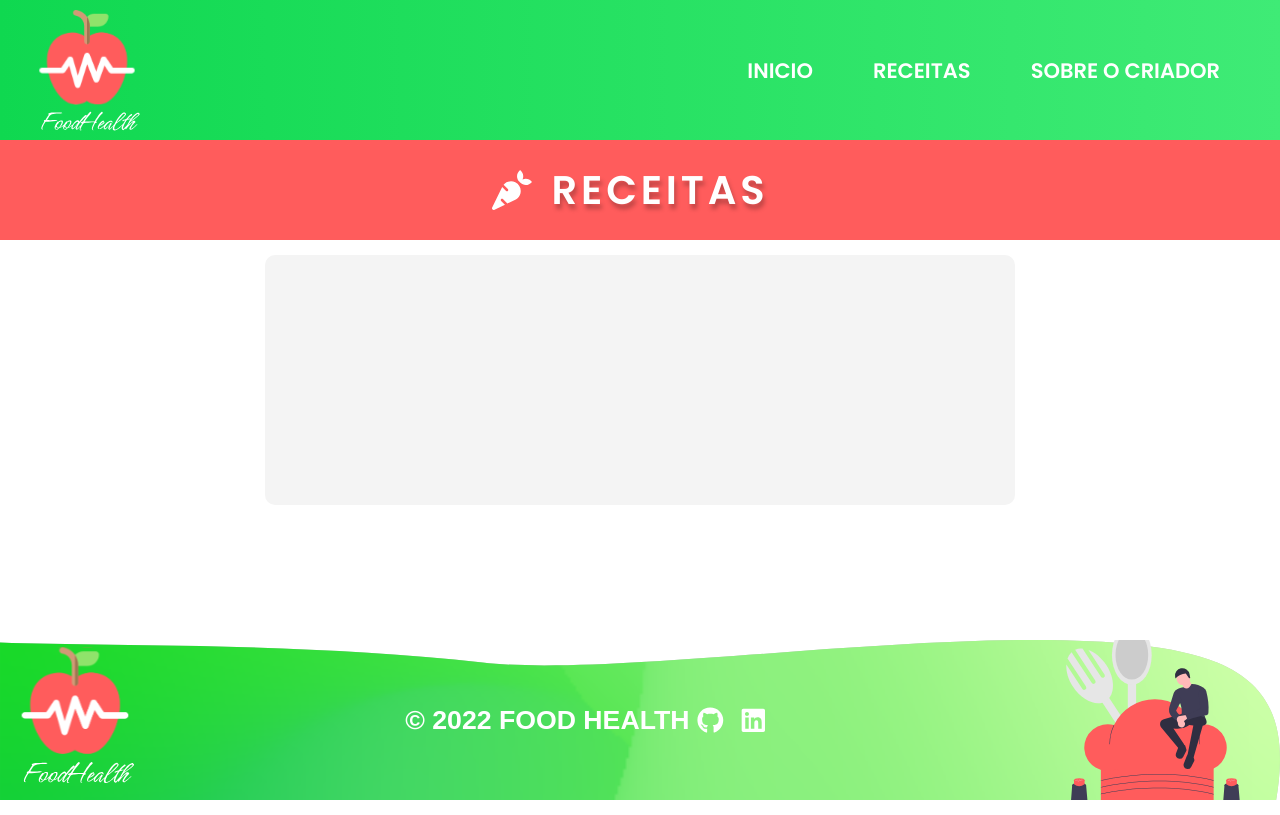
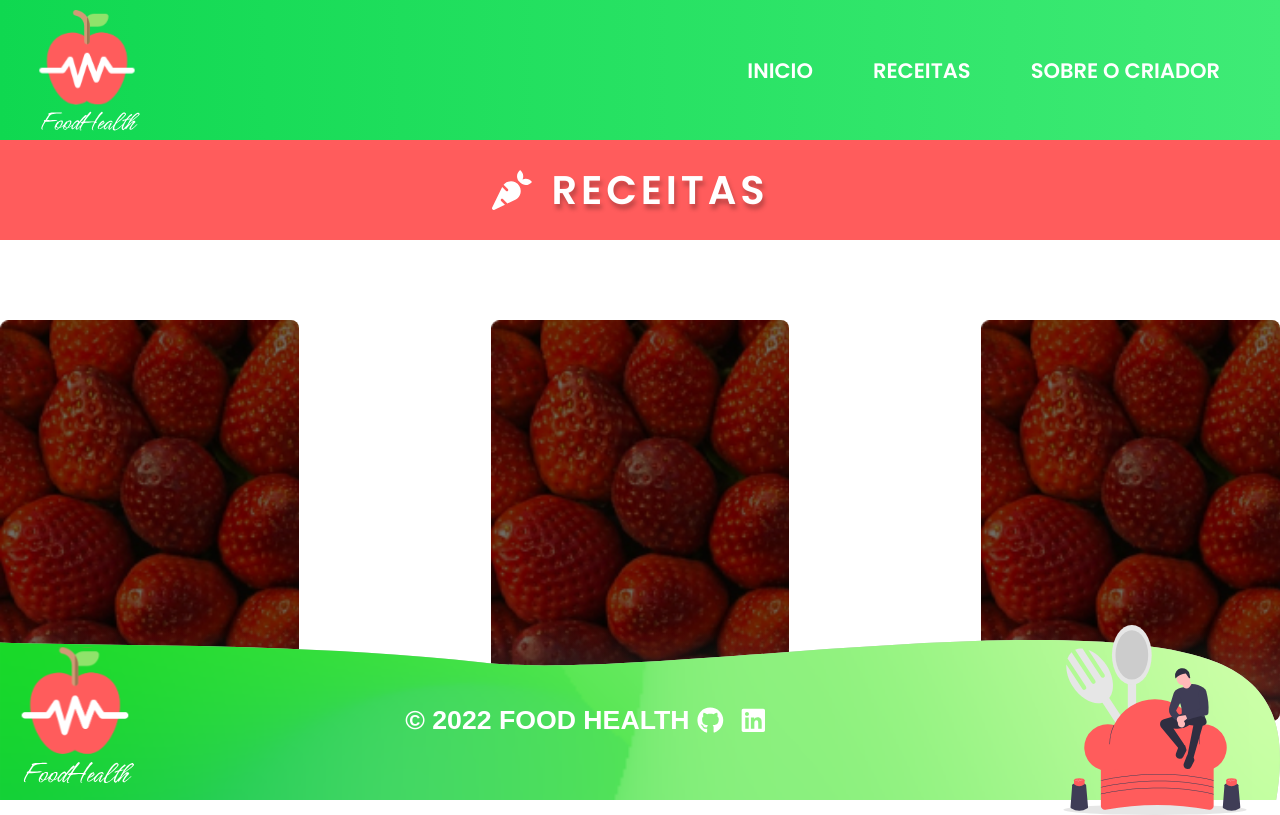
Before and after one commit to Giuzntt/FoodHealth---React, a Next.js app: page /Recipes in a window 1280 px wide. Built offline with nearby package versions, Linux system fonts and the light colour scheme.

Commit message:
Criando cards

```diff
--- /dev/null
+++ b/src/components/RecipeComponent/index.tsx
@@ -0,0 +1,31 @@
+import { Card } from "./styles";
+
+
+
+
+
+// 28:15
+const RecipeComponent = () => {
+    return (
+      <>
+        <Card backgroundImage="/images/card/1.jpg" >
+          <div className="card-content">
+            <h2 className="card-title">Meu titulo</h2>
+            <p className="card-body">
+
+              Lorem ipsum dolor sit amet consectetur adipisicing elit. Excepturi
+              aspernatur animi ad accusantium minus omnis incidunt eos eaque
+              fugit. Unde, quos exercitationem?
+            </p>
+            <a href="#" className="button">
+              Saiba mais...
+            </a>
+          </div>
+        </Card>
+      </>
+    );
+
+}
+
+
+export default RecipeComponent;
--- /dev/null
+++ b/src/components/RecipeComponent/styles.ts
@@ -0,0 +1,81 @@
+import styled from "styled-components";
+
+interface CardProps{
+    backgroundImage: string;
+}
+
+export const Card = styled.div<CardProps>`
+  //usar variaveis no css
+
+  color: var(--clr-neutral-100);
+  background-image: url(${(props) => props.backgroundImage});
+  background-size: cover;
+  padding: 8rem 0 0;
+  max-width: 35ch;
+  border-radius: 0.5rem;
+  overflow: hidden;
+  transition: transform 500ms ease;
+
+  .card-content {
+    --padding: 1.5rem;
+    padding: var(--padding);
+    background: linear-gradient(
+      hsl(0 0% 0% / 0),
+      hsl(20 0% 30% / 0.3) 20%,
+      hsl(0 0% 0% / 1)
+    );
+    transform: translateY(66%);
+    transition: transform 500ms ease;
+
+    .card-title {
+      position: relative;
+      width: max-content;
+      margin: 20px 0;
+      //caso o titulo passe do tamanho do card
+      max-width: 100%;
+
+      &::after {
+        content: "";
+        position: absolute;
+        height: 4px;
+        left: calc(var(--padding) * -1);
+        bottom: 0;
+        width: calc(100% + var(--padding));
+        background: var(--clr-accent-400);
+        transform: scaleX(0);
+        transform-origin: left;
+        transition: transform 500ms ease;
+      }
+    }
+    .card-body {
+      color: rgb(255, 255, 255 / 0.85);
+      margin: 15px 0;
+    }
+
+    .button {
+      cursor: pointer;
+      display: inline-block;
+      text-decoration: none;
+      padding: 0.5em 1.25em;
+      color: var(--clr-neutral-900);
+      background-color: var(--clr-accent-400);
+      border-radius: 0.25em;
+      text-transform: uppercase;
+    }
+    .button:hover,
+    .button:focus {
+      background-color: var(--clr-neutral-100);
+    }
+  }
+
+  &:hover {
+    transform: scale(1.05);
+  }
+
+  &:hover .card-title::after {
+    transform: scaleX(1);
+  }
+  &:hover .card-content {
+    transform: translateY(0);
+  }
+`;
--- a/src/pages/Recipes/index.tsx
+++ b/src/pages/Recipes/index.tsx
@@ -1,8 +1,10 @@
 import { FaCarrot } from "react-icons/fa";
 import styled from "styled-components";
+import RecipeComponent from "../../components/RecipeComponent";
 
 
 const RecipeTitle = styled.h1`
+
   font-size: 2.5rem;
   letter-spacing: 0.3vw;
   font-weight: 600;
@@ -14,25 +16,8 @@ const RecipeTitle = styled.h1`
   padding: 20px 20px;
 `;
 
-const RecipesContainer = styled.div`
-  width: 100%;
-  margin-top: 15px;
 
 
-`;
-const RecipeCard = styled.div`
-  display: block;
-  margin: auto;
-    width: 750px;
-    height: 250px;
-    background-color: #F4f4f4;
-  border-radius: 10px;
-  .image-card{
-
-      width: 50%;
-      height:90%;
-    }
-    `
 
 const HeaderRecipe = styled.div`
   display: flex;
@@ -48,37 +33,31 @@ const HeaderRecipe = styled.div`
   }
 `;
 
+const RecipesContainer = styled.div`
+ display: flex;
+ justify-content: center;
+ gap: 12rem;
+  align-items: center;
+ font-family: sans-serif;
+ margin-top: 80px;
+
+`;
+
 
 const Recipes = () => {
     return (
-<>      <HeaderRecipe>
-        <FaCarrot className="icon-carrot"/>
-        <RecipeTitle> Receitas</RecipeTitle>
+      <>
+
+        <HeaderRecipe>
+          <FaCarrot className="icon-carrot" />
+          <RecipeTitle> Receitas</RecipeTitle>
         </HeaderRecipe>
-
-
         <RecipesContainer>
-            <RecipeCard>
-               {/* RECEBER API */
-                //requisitar uma api de receita
-                //renderizar a receita
-                //renderizar a imagem
-                //renderizar o nome da receita
-                //renderizar o tempo de preparo
-                //renderizar a quantidade de pessoas
-                //renderizar a categoria
-                //renderizar a descrição
-                //renderizar a quantidade de ingredientes
-                //renderizar os ingredientes
-
-               }
-
-            </RecipeCard>
-
+          <RecipeComponent />
+          <RecipeComponent />
+          <RecipeComponent />
         </RecipesContainer>
-</>
-
-
+      </>
     );
 
 }
--- a/src/pages/_app.tsx
+++ b/src/pages/_app.tsx
@@ -4,14 +4,17 @@ import  "../../styles/globals.css";
 import Layout from '../components/AppBar/Layout';
 import "swiper/css/bundle";
 import Head from 'next/head';
+import { GlobalStyles } from '../../styles/globalStyle';
 
 function MyApp({ Component, pageProps }: AppProps) {
   return (
-
+    <>
     <Layout>
       <Component {...pageProps} />
     </Layout>
 
+    <GlobalStyles/>
+    </>
   );
 }
 
--- /dev/null
+++ b/styles/globalStyle.ts
@@ -0,0 +1,11 @@
+import { createGlobalStyle } from "styled-components";
+
+
+export const GlobalStyles = createGlobalStyle`
+:root {
+    --clr-neutral-900: hsl(207, 19%, 9%);
+    --clr-neutral-100: hsl(0, 0%, 100%);
+    --clr-accent-400: hsl(142, 90%, 61%);
+  }
+
+`;
--- a/styles/globals.css
+++ b/styles/globals.css
@@ -6,8 +6,9 @@
   margin: 0;
   padding: 0;
   box-sizing: border-box;
-  overflow: hidden;
 }
+
+
 body{
   width: 100%;
   height: 100%;
```
Also changed, not shown: styles/Home.module.css (added), 2 other files (tests, documents, lock files or other folders).
